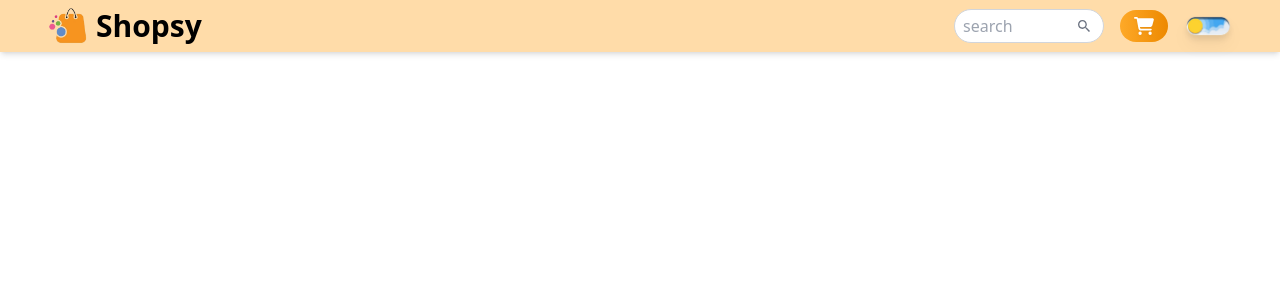
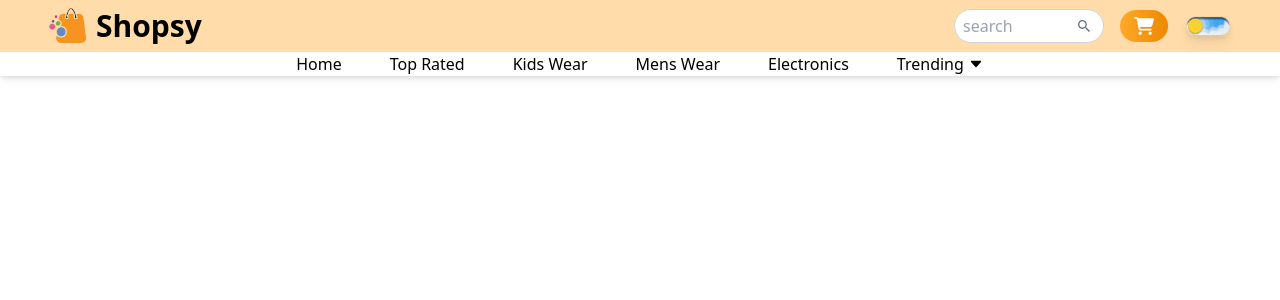
Before and after one commit to tutusjr/Ecommerce-Website, a React (Vite) app: page / in a window 1280 px wide. Shown: the top 300 px of the page. Built offline with nearby package versions, Linux system fonts and the light colour scheme.

Commit message:
dropdown menu

```diff
--- a/package.json
+++ b/package.json
@@ -10,6 +10,7 @@
     "preview": "vite preview"
   },
   "dependencies": {
+    "flowbite-react": "^0.7.2",
     "react": "^18.2.0",
     "react-dom": "^18.2.0",
     "react-icons": "^5.0.1"
--- /dev/null
+++ b/src/components/DropdownLinks.js
@@ -0,0 +1,18 @@
+const DropdownLinks = [
+    {
+        id: 1,
+        name: 'Trending Products',
+        link: '/#'
+    },
+    {
+        id: 2,
+        name: 'Top Selling Products',
+        link: '/#'
+    },
+    {
+        id: 3,
+        name: 'Top Rated',
+        link: '/#'
+    }
+]
+export default DropdownLinks;
--- /dev/null
+++ b/src/components/MenuItem.js
@@ -0,0 +1,29 @@
+const MenuItem = [
+    {
+        id: 1,
+        name: 'Home',
+        link: '/#'
+    },
+    {
+        id: 2,
+        name: 'Top Rated',
+        link: '/#services'
+    },
+    {
+        id: 3,
+        name: 'Kids Wear',
+        link: '/#',
+    },
+    {
+        id: 4,
+        name: 'Mens Wear',
+        link: '/#',
+    },
+    {
+        id: 5,
+        name: 'Electronics',
+        link: '/#',
+    }
+];
+
+export default MenuItem;
--- a/src/components/Navbar/Navbar.jsx
+++ b/src/components/Navbar/Navbar.jsx
@@ -1,7 +1,10 @@
 import Logo from "../../assets/logo.png";
 import { IoMdSearch } from "react-icons/io";
-import {FaCartShopping} from 'react-icons/fa6'
+import { FaCartShopping } from "react-icons/fa6";
+import { IoCaretDownOutline } from "react-icons/io5";
 import DarkMode from "./DarkMode";
+import MenuItem from "../MenuItem";
+import DropdownLinks from "../DropdownLinks";
 export default function Navbar() {
   return (
     <div className="shadow-md bg-white dark:bg-gray-900 dark:text-white duration-200 relative z-40">
@@ -31,19 +34,54 @@ export default function Navbar() {
               }}
               className="bg-gradient-to-r w-12 hover:pl-24  outline-none h-8 from-primary to-secondary transition-all duration-200 text-white py-1 px-4 rounded-full inline-flex justify-center items-center group  overflow-hidden "
             >
-            <span className="-translate-x-[49px] text-[15px] drop-shadow-sm font-medium uppercase transition-all duration-300">Order</span>
-            <FaCartShopping className="absolute text-xl text-white drop-shadow-sm cursor-pointer text-[18px] "/>
+              <span className="-translate-x-[49px] text-[15px] drop-shadow-sm font-medium uppercase transition-all duration-300">
+                Order
+              </span>
+              <FaCartShopping className="absolute text-xl text-white drop-shadow-sm cursor-pointer text-[18px] " />
             </button>
             {/* DARKMODE SWITCH */}
             <div>
               <DarkMode />
             </div>
           </div>
-          {/* order button */}
         </div>
       </div>
       {/* lower navbar */}
-      <div></div>
+      <div className="flex justify-center">
+        <ul className="sm:flex hidden items-center gap-4 ">
+          {MenuItem.map((item) => (
+            <li key={item.id}>
+              <a
+                href={item.link}
+                className=" inline-block px-4 hover:text-primary duration-200"
+              >
+                {item.name}
+              </a>
+            </li>
+          ))}
+          {/* Dropdown links */}
+          <li className="group relative cursor-pointer">
+            <a
+              className="flex justify-center items-center gap-1 px-4 hover:text-primary duration-200"
+              href="#"
+            >
+              Trending{" "}
+              <span>
+                <IoCaretDownOutline className="transition-all duration-200 group-hover:rotate-180" />
+              </span>
+            </a>
+            <div className="absolute z-[9999] hidden group-hover:block w-[150px] rounded-md bg-white p-2 text-black shadow-md">
+              <ul>
+                {DropdownLinks.map((data) => (
+                  <li key={data.id}>
+                    <a className="inline-block text-[15px] w-full rounded-md p-1 hover:bg-primary/20" href={data.link}>{data.name}</a>
+                  </li>
+                ))}
+              </ul>
+            </div>
+          </li>
+        </ul>
+      </div>
     </div>
   );
 }
```
Also changed, not shown: 1 other file (tests, documents, lock files or other folders). Lines whose indentation alone changed are shown as unchanged.
